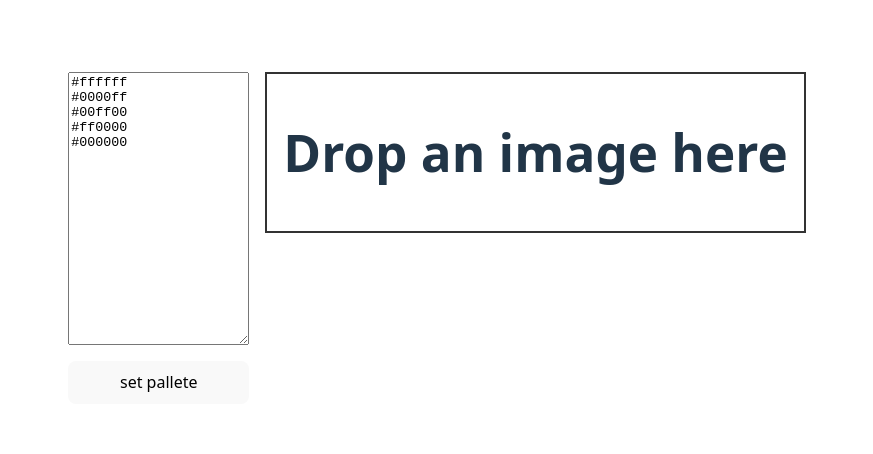
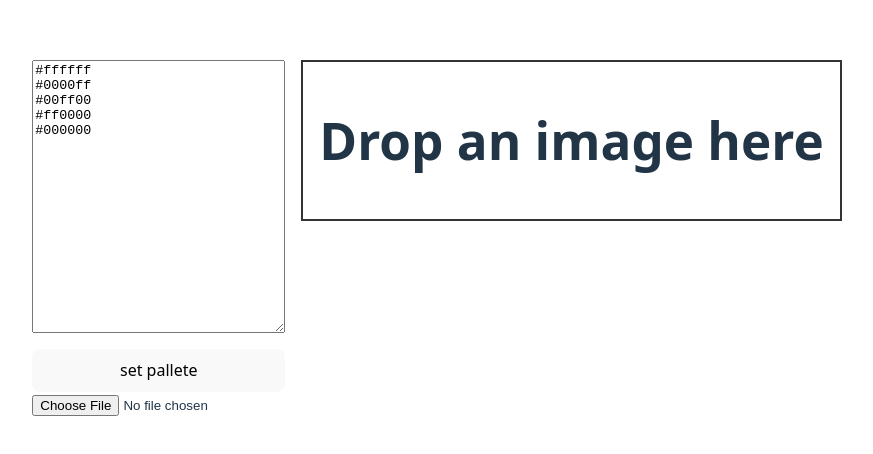
Before and after one commit to gnarlynarley/steinberg, a Svelte app: page / in a window 1280 px wide. Shown: the part 162-616 px from the top of the page, without its empty margins (203-1076 px from the left). Built offline with nearby package versions, Linux system fonts and the light colour scheme.

Commit message:
feat: add input

```diff
--- a/index.html
+++ b/index.html
@@ -4,7 +4,7 @@
     <meta charset="UTF-8" />
     <link rel="icon" type="image/svg+xml" href="/vite.svg" />
     <meta name="viewport" content="width=device-width, initial-scale=1.0" />
-    <title>Vite + Svelte + TS</title>
+    <title>Floyd Steinberg</title>
   </head>
   <body>
     <div id="app"></div>
--- a/package.json
+++ b/package.json
@@ -7,11 +7,13 @@
     "dev": "vite",
     "build": "vite build",
     "preview": "vite preview",
-    "check": "svelte-check --tsconfig ./tsconfig.app.json && tsc -p tsconfig.node.json"
+    "check": "svelte-check --tsconfig ./tsconfig.app.json && tsc -p tsconfig.node.json",
+    "deploy": "pnpm run build --base \"/steinberg\" && gh-pages -d dist --nojekyll"
   },
   "devDependencies": {
     "@sveltejs/vite-plugin-svelte": "^5.0.3",
     "@tsconfig/svelte": "^5.0.4",
+    "gh-pages": "^6.3.0",
     "svelte": "^5.28.1",
     "svelte-check": "^4.1.6",
     "typescript": "~5.8.3",
--- a/src/App.svelte
+++ b/src/App.svelte
@@ -4,6 +4,7 @@
   import applyFloydSteinberg from './lib/utils/applyFloydSteinberg';
   import Color from './lib/utils/Color';
   import DropZone from './lib/components/DropZone.svelte';
+  import type { ChangeEventHandler } from 'svelte/elements';
 
   let file: File | null = null;
   let src: string | null = null;
@@ -22,6 +23,11 @@
   function submit(ev: SubmitEvent) {
     ev.preventDefault();
     pallete = textarea;
+  }
+
+  function onFileInputChange(ev: Event) {
+    const input = ev.target as HTMLInputElement;
+    file = input.files?.[0] ?? null;
   }
 
   $: {
@@ -43,10 +49,14 @@
 </script>
 
 <div class="container">
-  <form on:submit={submit} class="form">
-    <textarea bind:value={textarea}></textarea>
-    <button type="submit">set pallete</button>
-  </form>
+  <div>
+    <form on:submit={submit} class="form">
+      <textarea bind:value={textarea}></textarea>
+      <button type="submit">set pallete</button>
+    </form>
+
+    <input type="file" accept="image/*" on:change={onFileInputChange} />
+  </div>
 
   <DropZone bind:file>
     <div class="dropzone">
```
Also changed, not shown: 1 other file (tests, documents, lock files or other folders).
